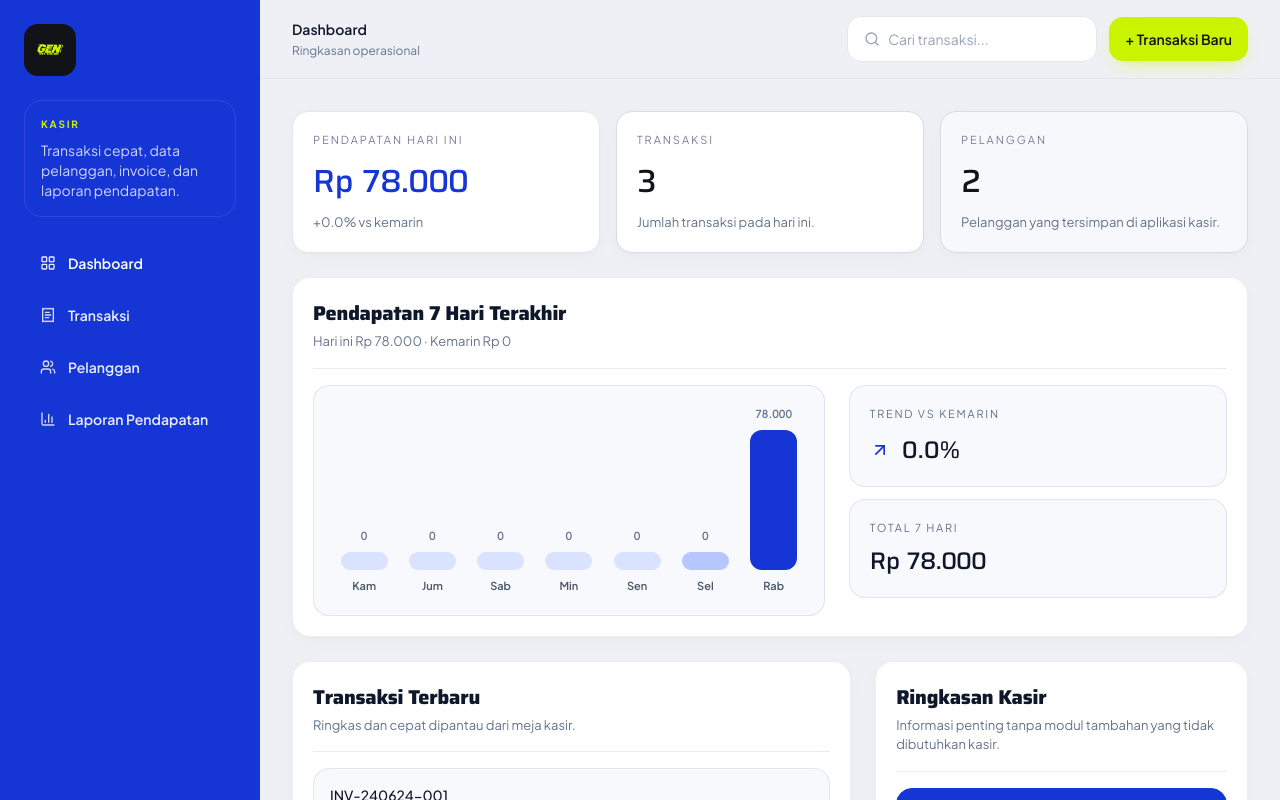
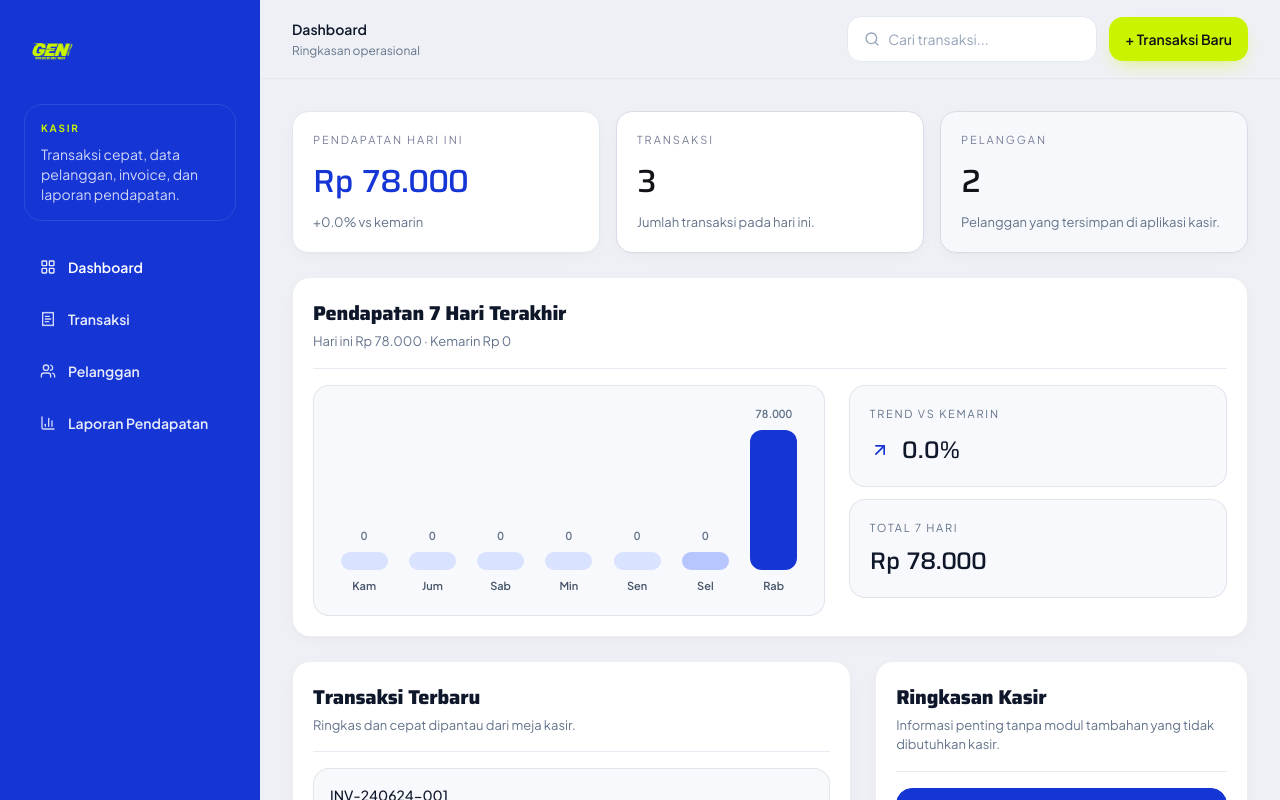
Before and after one commit to triosptr/app-genautocare, a React (Vite) app: page / in a window 1280 px wide. Shown: the top 800 px of the page. Built offline with nearby package versions, Linux system fonts and the light colour scheme.

Commit message:
UI: logo original no frame

```diff
--- a/src/components/branding/BrandLogo.tsx
+++ b/src/components/branding/BrandLogo.tsx
@@ -8,23 +8,14 @@ interface BrandLogoProps {
 }
 
 export function BrandLogo({ variant = 'on-dark', compact = false, className }: BrandLogoProps) {
-  const isDark = variant === 'on-dark';
+  void variant;
 
   return (
-    <div
-      className={cn(
-        'inline-flex items-center justify-center overflow-hidden rounded-[14px] bg-[#111318]',
-        compact ? 'p-2' : 'p-2.5',
-        !isDark && 'border border-slate-200 shadow-sm',
-        className,
-      )}
-    >
-      <img
-        src={logoUrl}
-        alt="GEN AUTO CARE"
-        className={cn('block select-none object-contain', compact ? 'h-9 w-auto' : 'h-10 w-auto')}
-        draggable={false}
-      />
-    </div>
+    <img
+      src={logoUrl}
+      alt="GEN AUTO CARE"
+      className={cn('block select-none object-contain', compact ? 'h-14 w-auto' : 'h-16 w-auto', className)}
+      draggable={false}
+    />
   );
 }
```
